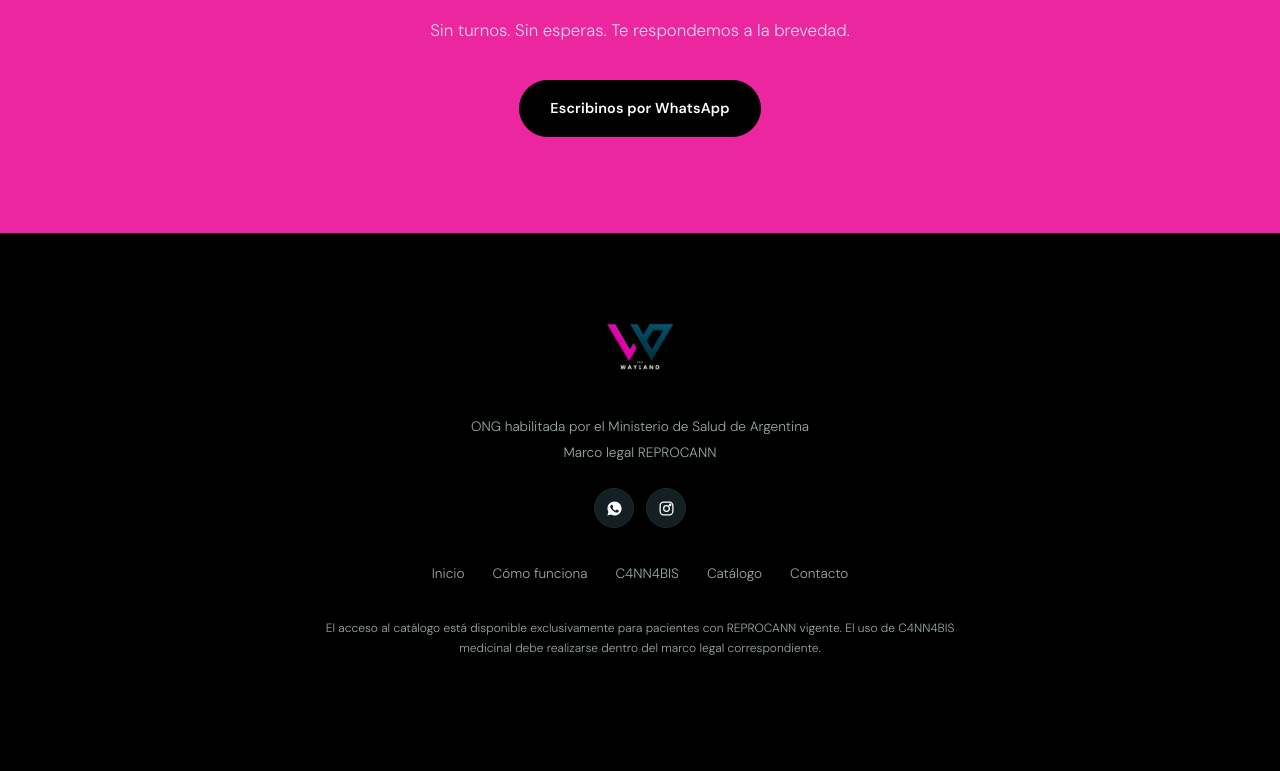
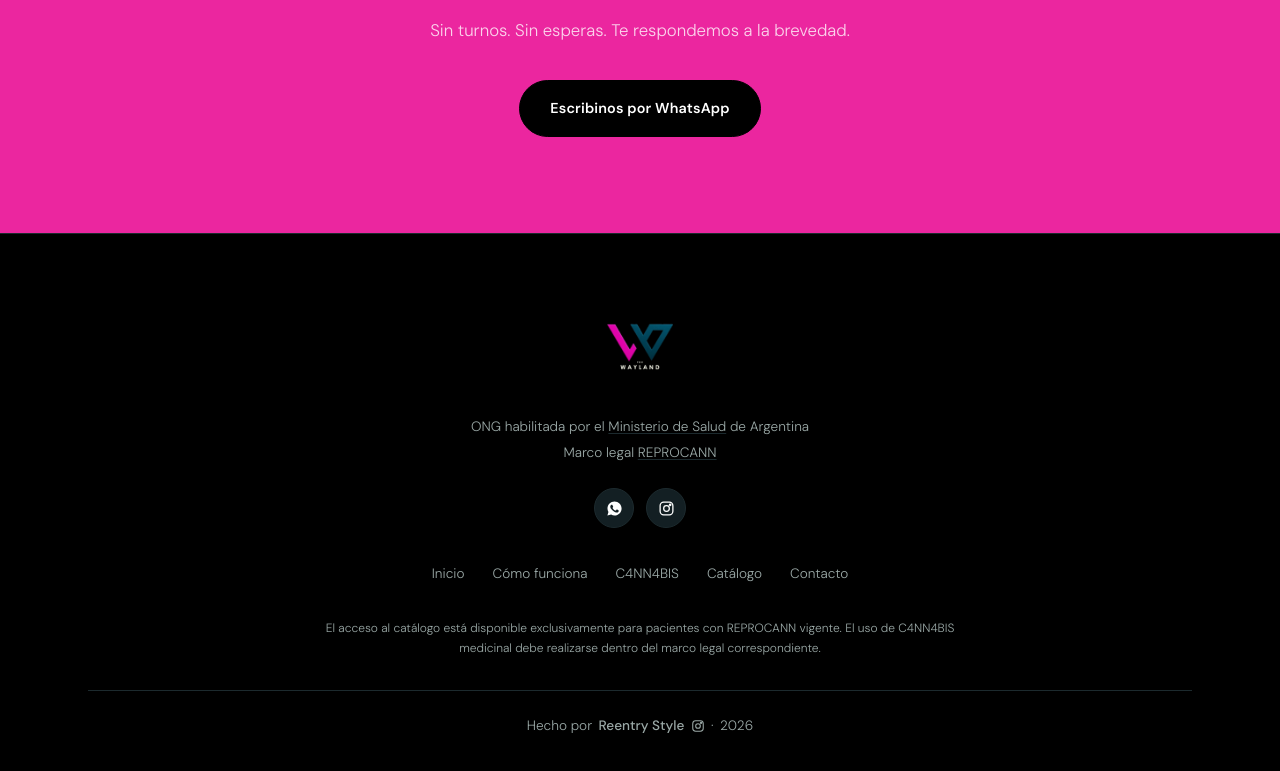
Before and after one commit to reentrystyle-mkt/the-wayland-club, a plain HTML site: page index.html in a window 1280 px wide. Shown: the part 5218-5989 px from the top of the page. Before the commit the page ends 5916 px from the top, so only its background shows below. Drawn offline with nearby package versions, Linux system fonts and the light colour scheme; a web font is replaced by a local one.

Commit message:
Add footer credit (Reentry Style, IG link, auto year) and link Ministerio de Salud / REPROCANN mentions to their official argentina.gob.ar pages

```diff
--- a/index.html
+++ b/index.html
@@ -861,6 +861,33 @@ footer{
   color:var(--color-text-muted);
   line-height:1.7;
 }
+.footer-link{
+  color:inherit;
+  text-decoration:underline;
+  text-underline-offset:2px;
+  text-decoration-color:var(--color-border);
+  transition:color 0.3s ease, text-decoration-color 0.3s ease;
+}
+.footer-link:hover{ color:var(--color-accent-strong); text-decoration-color:var(--color-accent-strong); }
+.footer-credit{
+  display:flex;
+  align-items:center;
+  justify-content:center;
+  gap:0.4rem;
+  margin-top:2rem;
+  padding-top:1.5rem;
+  border-top:1px solid var(--color-border);
+  font-size:var(--fs-small);
+  color:var(--color-text-muted);
+}
+.footer-credit .footer-link{ text-decoration:none; font-weight:500; }
+.footer-credit-icon{
+  display:inline-flex;
+  color:var(--color-text-muted);
+  transition:color 0.3s ease;
+}
+.footer-credit-icon svg{ width:14px; height:14px; }
+.footer-credit-icon:hover{ color:var(--color-accent-strong); }
 
 /* ---------- responsive ---------- */
 @media (max-width:1024px){
@@ -1195,8 +1222,8 @@ footer{
 <footer>
   <div class="container">
     <div class="footer-logo"><img src="assets/wayland-logo.png" alt="The Wayland Club"></div>
-    <p class="footer-meta">ONG habilitada por el Ministerio de Salud de Argentina</p>
-    <p class="footer-meta">Marco legal REPROCANN</p>
+    <p class="footer-meta">ONG habilitada por el <a href="https://www.argentina.gob.ar/salud" target="_blank" rel="noopener" class="footer-link">Ministerio de Salud</a> de Argentina</p>
+    <p class="footer-meta">Marco legal <a href="https://www.argentina.gob.ar/salud/cannabis-medicinal/reprocann" target="_blank" rel="noopener" class="footer-link">REPROCANN</a></p>
 
     <div class="footer-social">
       <a href="https://wa.link/3i3nep" class="icon-btn" target="_blank" rel="noopener" aria-label="WhatsApp">
@@ -1219,6 +1246,15 @@ footer{
       REPROCANN vigente. El uso de C4NN4BIS medicinal debe realizarse dentro
       del marco legal correspondiente.
     </p>
+
+    <p class="footer-credit">
+      Hecho por
+      <a href="https://reentrystyle.com.ar" target="_blank" rel="noopener" class="footer-link">Reentry Style</a>
+      <a href="https://www.instagram.com/reentrystyle/" target="_blank" rel="noopener" aria-label="Instagram de Reentry Style" class="footer-credit-icon">
+        <svg viewBox="0 0 24 24" fill="none" stroke="currentColor" stroke-width="1.8"><rect x="3" y="3" width="18" height="18" rx="5"/><circle cx="12" cy="12" r="4"/><circle cx="17.2" cy="6.8" r="1"/></svg>
+      </a>
+      · <span id="footerYear"></span>
+    </p>
   </div>
 </footer>
 
@@ -1227,6 +1263,9 @@ footer{
   "use strict";
 
   var reduceMotion = window.matchMedia('(prefers-reduced-motion: reduce)').matches;
+
+  var footerYear = document.getElementById('footerYear');
+  if(footerYear){ footerYear.textContent = String(new Date().getFullYear()); }
 
   /* ---------- spring physics (Framer-Motion-style easing, no framework) ----------
      Semi-implicit Euler integration of a damped spring. Same mental model as
```
